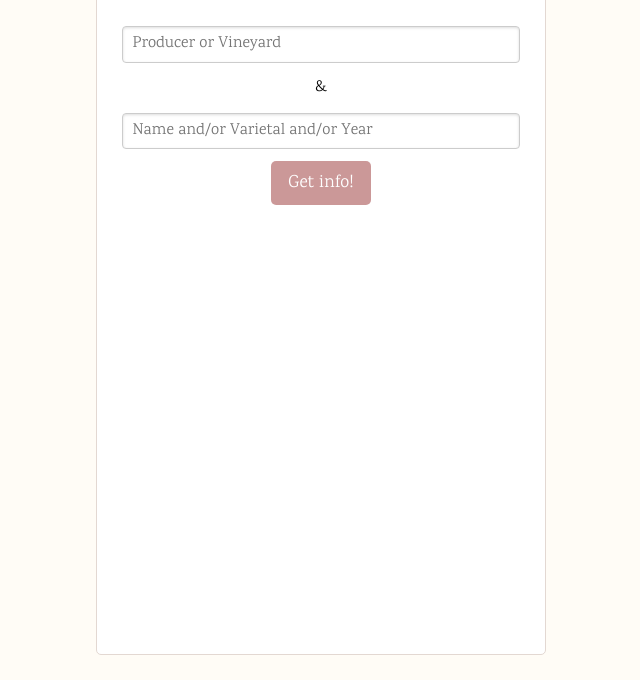
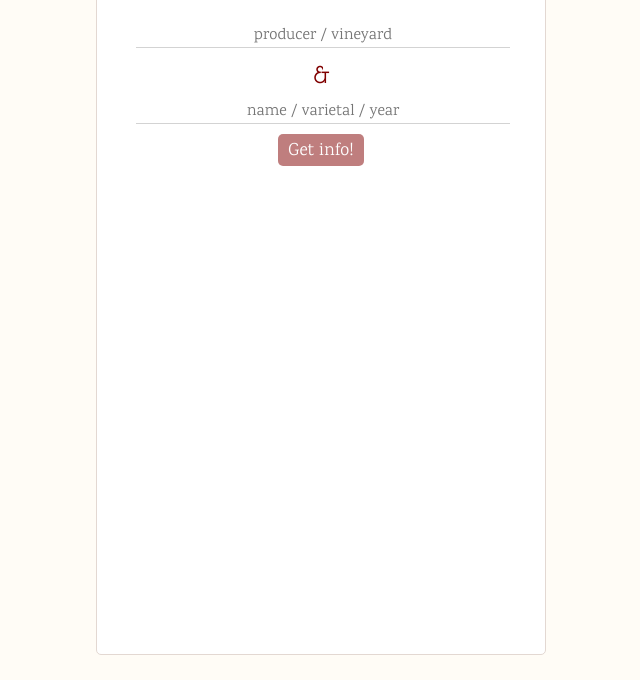
Before and after one commit to kb8228/check_this_bottle, a website: page client/index.html in a window 1280 px wide. Shown: the part 120-800 px from the top of the page, without its empty margins (319-959 px from the left). Drawn offline with nearby package versions, Linux system fonts and the light colour scheme; some packages are replaced by stand-ins of ours.

Commit message:
styles rewrite 35%

```diff
--- a/client/css/style.css
+++ b/client/css/style.css
@@ -21,6 +21,16 @@ hr {
   border-bottom: 1px solid gray;
 }
 
+fieldset {
+  border-style: none;
+}
+input {
+  width: 100%;
+  text-align: center;
+  border-style: none;
+  border-bottom: thin solid lightgray;
+}
+
 input:-webkit-autofill,
 input:-webkit-autofill:hover,
 input:-webkit-autofill:focus,
@@ -33,11 +43,15 @@ input:-webkit-autofill:active {
   color: maroon;
 }
 
+.bold {
+  font-weight: bold;
+}
+
 
 .container {
   box-sizing: border-box;
   height: 100%;
-  width: 90%;
+  /*width: 90%;*/
   min-width: 320px;
   max-width: 500px;
   margin: 0 auto;
@@ -85,6 +99,23 @@ input:-webkit-autofill:active {
 }
 
 .btn {
+  padding: 7px 10px 5px;
+  border-style: none;
   border-radius: 5px;
   font-size: 1.1em;
 }
+.btn:disabled {
+  opacity: 0.5;
+}
+
+
+@media (max-width: 480px) {
+  h1 {
+    font-size: 1.75em;
+    margin: 0 auto 10px;
+  }
+
+  .container {
+    padding: 10px;
+  }
+}
--- a/client/index.html
+++ b/client/index.html
@@ -19,13 +19,13 @@
       <h1 class="poiret">Check This Bottle</h1>
       <!-- SEARCH FORM -->
       <div class="center">
-        <form class="pure-form" name="wineForm" ng-submit="wines.getInfo(wineForm.$valid)" novalidate>
+        <form name="wineForm" ng-submit="wines.getInfo(wineForm.$valid)" novalidate>
           <fieldset>
-            <input class="pure-input-1" name="maker" type="text" ng-model="wines.maker" ng-keypress="{13: wines.doBlur($event)}" placeholder="Producer or Vineyard" required>
-            <p>&</p>
-            <input class="pure-input-1" name="varietal" type="text" ng-model="wines.varietal" ng-keypress="{13: wines.doBlur($event)}" placeholder="Name and/or Varietal and/or Year" required>
+            <input name="maker" type="text" ng-model="wines.maker" ng-keypress="{13: wines.doBlur($event)}" placeholder="producer / vineyard" required>
+            <p class="poiret bold">&</p>
+            <input name="varietal" type="text" ng-model="wines.varietal" ng-keypress="{13: wines.doBlur($event)}" placeholder="name / varietal / year" required>
           </fieldset>
-          <button class="pure-button btn dkRedBg whiteTxt" type="submit" ng-disabled="wineForm.$invalid">Get info!</button>
+          <button class="btn dkRedBg whiteTxt" type="submit" ng-disabled="wineForm.$invalid">Get info!</button>
         </form>
       </div>
       <!-- RESULTS LIST -->
```
